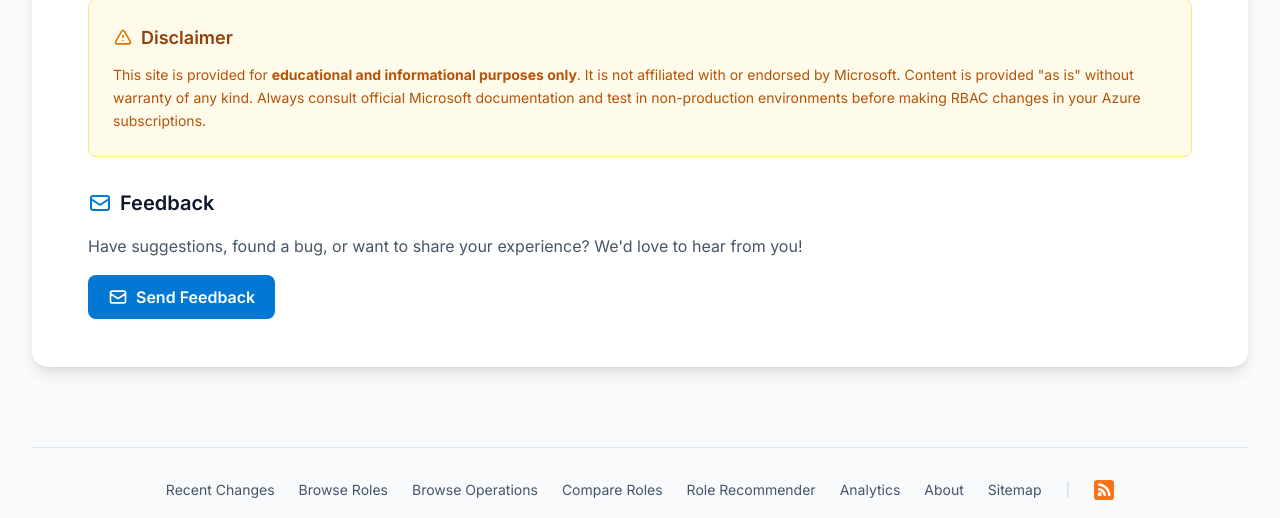
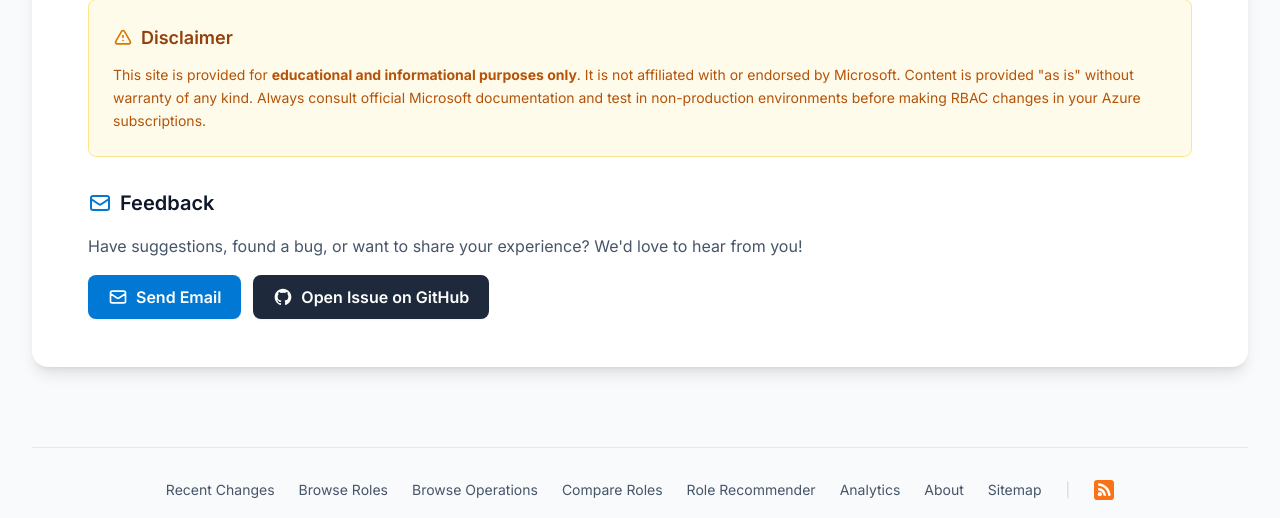
Before and after one commit to atomassi/rbac-catalog, a Python web app: template azurerbac/web/templates/about.html in a window 1280 px wide. Shown: the part 1483-2001 px from the top of the page. Run offline with Jinja, Linux system fonts and the light colour scheme; the template is opened without the code that fills it, so the values that code supplies are empty; some libraries are stand-ins or nearby versions.

Commit message:
feat: add GitHub Issues button to feedback section
- Add GITHUB_ISSUES_URL constant in web/constants.py
- Pass github_issues_url to about.html template context
- Add GitHub Issues button alongside Send Email in feedback section
- Fix dark mode visibility for GitHub button
- Move import to module-level

```diff
--- a/azurerbac/web/constants.py
+++ b/azurerbac/web/constants.py
@@ -2,6 +2,7 @@
 
 from typing import Final
 
+GITHUB_ISSUES_URL: Final = "https://github.com/atomassi/azurerbac-builtinroles/issues"
 OLD_DOMAINS: Final = frozenset(
     {
         "azurerbac-builtinroles.azurewebsites.net",
--- a/azurerbac/web/routes/pages.py
+++ b/azurerbac/web/routes/pages.py
@@ -17,6 +17,7 @@ from azurerbac.web.constants import (
     DEFAULT_DAYS,
     DEFAULT_LIMIT,
     DEFAULT_PAGE,
+    GITHUB_ISSUES_URL,
     MAX_DAYS,
     MAX_PAGE_NUMBER,
     MAX_PAGE_SIZE,
@@ -380,5 +381,6 @@ async def about_page(
             "total_roles": roles_count,
             "total_operations": ops_count,
             "ai_mode": ai_mode,
+            "github_issues_url": GITHUB_ISSUES_URL,
         },
     )
--- a/azurerbac/web/templates/about.html
+++ b/azurerbac/web/templates/about.html
@@ -438,13 +438,24 @@
                         <p class="text-slate-600 dark:text-slate-300 leading-relaxed mb-4">
                             Have suggestions, found a bug, or want to share your experience? We'd love to hear from you!
                         </p>
+                        <div class="flex flex-wrap gap-3">
                             <a href="mailto:43-fun.phage@icloud.com?subject=Azure%20RBAC%20Catalog%20Feedback"
                                class="inline-flex items-center px-5 py-2.5 bg-azure-500 hover:bg-azure-600 text-white font-semibold rounded-lg transition-colors shadow-sm">
                                 <svg class="h-5 w-5 mr-2" fill="none" viewBox="0 0 24 24" stroke="currentColor">
                                     <path stroke-linecap="round" stroke-linejoin="round" stroke-width="2" d="M3 8l7.89 5.26a2 2 0 002.22 0L21 8M5 19h14a2 2 0 002-2V7a2 2 0 00-2-2H5a2 2 0 00-2 2v10a2 2 0 002 2z" />
                                 </svg>
-                            Send Feedback
+                                Send Email
                             </a>
+                            <a href="{{ github_issues_url }}"
+                               target="_blank"
+                               rel="noopener noreferrer"
+                               class="inline-flex items-center px-5 py-2.5 bg-slate-800 hover:bg-slate-900 dark:bg-slate-700 dark:hover:bg-slate-600 text-white font-semibold rounded-lg transition-colors shadow-sm">
+                                <svg class="h-5 w-5 mr-2" fill="currentColor" viewBox="0 0 24 24">
+                                    <path fill-rule="evenodd" clip-rule="evenodd" d="M12 2C6.477 2 2 6.477 2 12c0 4.42 2.865 8.17 6.839 9.49.5.092.682-.217.682-.482 0-.237-.008-.866-.013-1.7-2.782.604-3.369-1.341-3.369-1.341-.454-1.155-1.11-1.462-1.11-1.462-.908-.62.069-.608.069-.608 1.003.07 1.531 1.03 1.531 1.03.892 1.529 2.341 1.087 2.91.831.092-.646.35-1.086.636-1.336-2.22-.253-4.555-1.11-4.555-4.943 0-1.091.39-1.984 1.029-2.683-.103-.253-.446-1.27.098-2.647 0 0 .84-.269 2.75 1.025A9.578 9.578 0 0112 6.836c.85.004 1.705.115 2.504.337 1.909-1.294 2.747-1.025 2.747-1.025.546 1.377.203 2.394.1 2.647.64.699 1.028 1.592 1.028 2.683 0 3.842-2.339 4.687-4.566 4.935.359.309.678.919.678 1.852 0 1.336-.012 2.415-.012 2.743 0 .267.18.578.688.48C19.138 20.167 22 16.418 22 12c0-5.523-4.477-10-10-10z" />
+                                </svg>
+                                Open Issue on GitHub
+                            </a>
+                        </div>
                     </section>
                 </div>
             </div>
```
Lines whose indentation alone changed are shown as unchanged.
